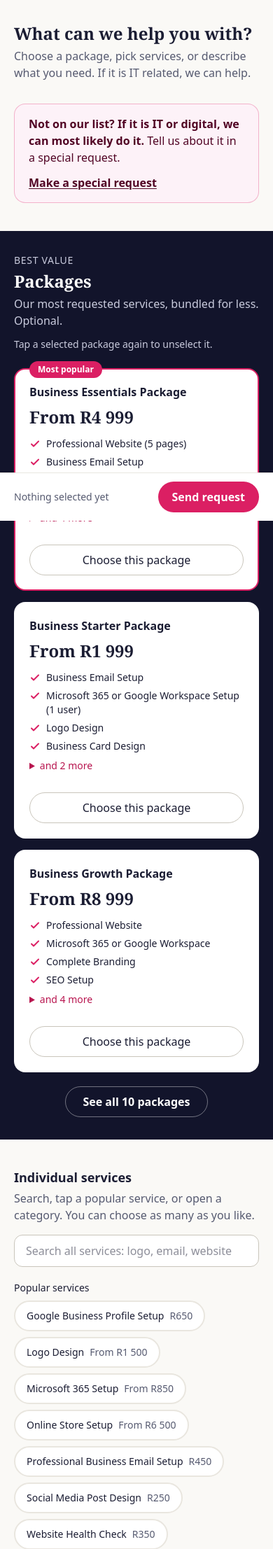
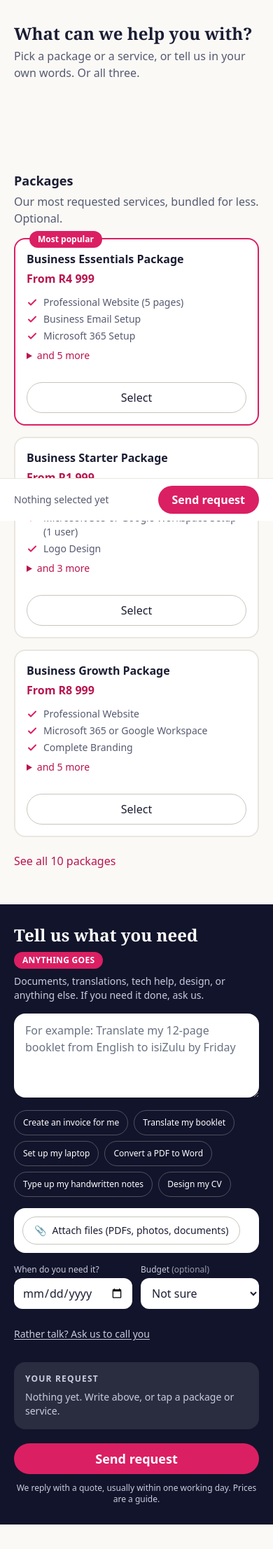
Before and after one commit to daisymangue/daisy-digital-portal, a Laravel app: page /requests/new in a window 390 px wide. Shown: the part 100-2313 px from the top of the page at 70% size. Run offline with Laravel 12, Linux system fonts and the light colour scheme; a user stored in the database is signed in; data comes from the database, SQL or seed files in the repository; tables that the repository leaves empty hold one stand-in row (values such as "Sample post"); style sheets or scripts are compiled from the project's sources.

Commit message:
Request page: packages and services beside a bold "Tell us what you need" box
Everyday gig ideas (invoice, translation, laptop setup, PDF to Word), files,
deadline and budget in the box, a call-back option, and a live summary with
the send button. Phones: packages, then the box, then services.

Co-Authored-By: Claude Opus 5.5 <noreply@anthropic.com>
Claude-Session: https://claude.ai/code/session_01YUZZ91hefM4vqCurDnavDr

```diff
--- a/app/Support/RequestBuilder.php
+++ b/app/Support/RequestBuilder.php
@@ -21,6 +21,8 @@ class RequestBuilder
     public const FILE_TYPES = 'jpg,jpeg,png,gif,webp,pdf,doc,docx,xls,xlsx,ppt,pptx,txt,csv,zip';
 
     /** Validation rules shared by the client form and the admin form. */
+    public const CALLBACK_TIMES = ['Any time', 'Morning', 'Afternoon', 'After 5pm'];
+
     public static function rules(): array
     {
         return [
@@ -33,6 +35,8 @@ class RequestBuilder
             'special_details' => ['nullable', 'string', 'max:5000'],
             'budget_range' => ['nullable', Rule::in(ServiceRequest::BUDGETS)],
             'needed_by' => ['nullable', 'date', 'after_or_equal:today'],
+            'callback_phone' => ['nullable', 'string', 'max:30', 'regex:/^[0-9+()\-\s]{9,30}$/'],
+            'callback_time' => ['nullable', Rule::in(self::CALLBACK_TIMES)],
             'files' => ['nullable', 'array', 'max:8'],
             'files.*' => ['file', 'max:10240', 'mimes:'.self::FILE_TYPES],
         ];
@@ -45,6 +49,7 @@ class RequestBuilder
             'files.max' => 'You can add up to 8 files in total.',
             'files.*.mimes' => 'That file type is not supported. Please upload images, PDFs, Office documents or a zip.',
             'needed_by.after_or_equal' => 'The "needed by" date cannot be in the past.',
+            'callback_phone.regex' => 'Enter a phone number we can call, for example 079 083 5197.',
         ];
     }
 
@@ -79,12 +84,19 @@ class RequestBuilder
         $description = trim($data['description'] ?? '');
         $special = trim($data['special_details'] ?? '');
 
+        // "Rather talk?" becomes the first line of their message, so the team sees it straight away.
+        $phone = trim($data['callback_phone'] ?? '');
+        if ($phone !== '') {
+            $line = 'Please call me back on '.$phone.' ('.($data['callback_time'] ?? 'Any time').').';
+            $special = trim($line."\n".$special);
+        }
+
         if ($special !== '' && mb_strlen($special) < 10) {
-            throw ValidationException::withMessages(['special_details' => 'Please describe the special request in a sentence or two.']);
+            throw ValidationException::withMessages(['special_details' => 'Please tell us a little more, a sentence or two is enough.']);
         }
         if ($services->isEmpty() && ! $package && $special === '' && mb_strlen($description) < 10) {
             throw ValidationException::withMessages([
-                'services' => 'Please choose a package or a service, or describe what you need as a special request.',
+                'services' => 'Tell us what you need in the box, or choose a package or a service.',
             ]);
         }
 
@@ -113,9 +125,8 @@ class RequestBuilder
         return DB::transaction(function () use ($client, $by, $services, $package, $description, $special, $data, $answers, $files, $source, $status) {
             $sr = new ServiceRequest(['description' => $description ?: null, 'package_id' => $package?->id, 'package_name' => $package?->name]);
             $sr->special_details = $special ?: null;
-            // Budget and deadline only mean something alongside a special request.
-            $sr->budget_range = $special !== '' ? ($data['budget_range'] ?? null) : null;
-            $sr->needed_by = $special !== '' ? ($data['needed_by'] ?? null) : null;
+            $sr->budget_range = $data['budget_range'] ?? null;
+            $sr->needed_by = $data['needed_by'] ?? null;
             $sr->client_id = $client->id;
             $sr->user_id = $by->id;
             $sr->source = $source;
--- a/resources/views/client/requests/create.blade.php
+++ b/resources/views/client/requests/create.blade.php
@@ -1,6 +1,6 @@
 <x-layouts.app title="Start a request">
     <h1 class="h-page">What can we help you with?</h1>
-    <p class="text-muted mt-1">Choose a package, pick services, or describe what you need. If it is IT related, we can help.</p>
+    <p class="text-muted mt-1">Pick a package or a service, or tell us in your own words. Or all three.</p>
 
     <form method="POST" action="{{ route('requests.store') }}" enctype="multipart/form-data" class="mt-8">
         @csrf
--- a/resources/views/partials/request-form.blade.php
+++ b/resources/views/partials/request-form.blade.php
@@ -12,7 +12,7 @@
     $popular = $popular ?? collect();
     $selectedPkgIndex = $packages->search(fn ($p) => (string) $p->id === (string) old('package_id'));
 @endphp
-<div class="space-y-10"
+<div class="flex flex-col gap-10 lg:grid lg:grid-cols-5 lg:items-start lg:gap-8"
      x-data="{
          open: null,
          picked: @js(array_map('strval', old('services', []))),
@@ -31,31 +31,27 @@
          },
          toggle(id) { this.picked = this.picked.includes(id) ? this.picked.filter(x => x !== id) : [...this.picked, id] },
          get hasSpecial() { return this.special.trim().length > 0 },
+         callback: @js((bool) old('callback_phone')),
+         focusMessage() { $nextTick(() => { document.getElementById('special').scrollIntoView({ behavior: 'smooth', block: 'start' }); document.getElementById('special_details').focus() }) },
      }">
-    @unless ($admin)
-        <a href="#special" class="border-brand/30 flex flex-wrap items-center justify-between gap-3 rounded-2xl border bg-pink-50 px-5 py-4 text-pink-950 hover:bg-pink-100">
-            <span><span class="font-semibold">Not on our list? If it is IT or digital, we can most likely do it.</span> Tell us about it in a special request.</span>
-            <span class="font-semibold underline underline-offset-2">Make a special request</span>
-        </a>
-    @endunless
 
+    {{-- Left on large screens. On phones "contents" lets these sit around the request box, in order. --}}
+    <div class="contents lg:col-span-3 lg:block lg:space-y-10">
     @if ($packages->isNotEmpty())
-        <section aria-labelledby="pkg-heading" class="bg-navy -mx-5 px-5 py-8 text-white sm:mx-0 sm:rounded-3xl sm:px-8">
+        <section aria-labelledby="pkg-heading" class="order-1">
             <div class="flex flex-wrap items-end justify-between gap-3">
                 <div>
-                    <p class="text-navy-soft text-sm font-medium tracking-wider">BEST VALUE</p>
-                    <h2 id="pkg-heading" class="font-display mt-1 text-2xl font-bold">Packages</h2>
-                    <p class="text-navy-soft mt-1">Our most requested services, bundled for less. Optional.</p>
+                    <h2 id="pkg-heading" class="h-section">Packages</h2>
+                    <p class="text-muted mt-1">Our most requested services, bundled for less. Optional.</p>
                 </div>
-                <p class="text-navy-soft text-sm">Tap a selected package again to unselect it.</p>
             </div>
-            <div class="mt-6 grid gap-4 sm:grid-cols-2 xl:grid-cols-3">
+            <div class="mt-4 grid gap-4 sm:grid-cols-3">
                 @foreach ($packages as $package)
                     @php
                         $includes = $package->includes ?? [];
                     @endphp
-                    <label @if ($loop->index >= 3) x-show="showAllPkgs" x-cloak @endif class="relative flex cursor-pointer flex-col rounded-2xl border-2 bg-white p-5 text-ink transition-colors"
-                           :class="pkg === '{{ $package->id }}' ? 'border-brand ring-brand ring-2' : '{{ $package->is_featured ? 'border-brand' : 'border-transparent' }}'">
+                    <label @if ($loop->index >= 3) x-show="showAllPkgs" x-cloak @endif class="relative flex cursor-pointer flex-col rounded-2xl border-2 bg-white p-4 text-ink transition-colors"
+                           :class="pkg === '{{ $package->id }}' ? 'border-brand ring-brand ring-2' : '{{ $package->is_featured ? 'border-brand' : 'border-line hover:border-line-strong' }}'">
                         <input type="radio" name="package_id" value="{{ $package->id }}" x-model="pkg" class="sr-only"
                                @click="if (pkg === '{{ $package->id }}') { $event.preventDefault(); $nextTick(() => pkg = '') }">
                         @if ($package->is_featured)
@@ -65,18 +61,18 @@
                             <span class="font-semibold">{{ $package->name }}</span>
                             <span x-show="pkg === '{{ $package->id }}'" x-cloak class="bg-brand rounded-full px-2.5 py-0.5 text-xs font-semibold text-white">Selected</span>
                         </span>
-                        <span class="font-display mt-2 text-2xl font-bold">{{ $package->priceLabel() }}</span>
+                        <span class="text-brand-dark mt-1 font-semibold">{{ $package->priceLabel() }}</span>
                         @if ($includes)
-                            <ul class="mt-3 space-y-1.5 text-sm">
-                                @foreach (array_slice($includes, 0, 4) as $line)
+                            <ul class="text-muted mt-3 space-y-1 text-sm">
+                                @foreach (array_slice($includes, 0, 3) as $line)
                                     <li class="flex gap-2"><svg class="text-brand mt-0.5 size-4 shrink-0" viewBox="0 0 16 16" fill="none" aria-hidden="true"><path d="M3 8.5l3 3 7-7" stroke="currentColor" stroke-width="2" stroke-linecap="round" stroke-linejoin="round"/></svg>{{ $line }}</li>
                                 @endforeach
                             </ul>
-                            @if (count($includes) > 4)
+                            @if (count($includes) > 3)
                                 <details class="mt-2 text-sm" @click.stop>
-                                    <summary class="text-brand-dark min-h-8 cursor-pointer font-medium">and {{ count($includes) - 4 }} more</summary>
+                                    <summary class="text-brand-dark min-h-8 cursor-pointer font-medium">and {{ count($includes) - 3 }} more</summary>
                                     <ul class="mt-1.5 space-y-1.5">
-                                        @foreach (array_slice($includes, 4) as $line)
+                                        @foreach (array_slice($includes, 3) as $line)
                                             <li class="flex gap-2"><svg class="text-brand mt-0.5 size-4 shrink-0" viewBox="0 0 16 16" fill="none" aria-hidden="true"><path d="M3 8.5l3 3 7-7" stroke="currentColor" stroke-width="2" stroke-linecap="round" stroke-linejoin="round"/></svg>{{ $line }}</li>
                                         @endforeach
                                     </ul>
@@ -84,21 +80,21 @@
                             @endif
                         @endif
                         <span class="mt-auto pt-4">
-                            <span class="btn w-full" :class="pkg === '{{ $package->id }}' ? 'btn-primary' : 'btn-light'" x-text="pkg === '{{ $package->id }}' ? 'Selected' : 'Choose this package'">Choose this package</span>
+                            <span class="btn w-full" :class="pkg === '{{ $package->id }}' ? 'btn-primary' : 'btn-light'" x-text="pkg === '{{ $package->id }}' ? 'Selected' : 'Select'">Select</span>
                         </span>
                     </label>
                 @endforeach
             </div>
             @if ($packages->count() > 3)
-                <div class="mt-5 text-center">
-                    <button type="button" class="btn min-h-11 border border-white/40 px-6 text-white hover:bg-white/10" @click="showAllPkgs = !showAllPkgs"
+                <div class="mt-3">
+                    <button type="button" class="link min-h-11 cursor-pointer" @click="showAllPkgs = !showAllPkgs"
                             x-text="showAllPkgs ? 'Show fewer packages' : 'See all {{ $packages->count() }} packages'">See all {{ $packages->count() }} packages</button>
                 </div>
             @endif
         </section>
     @endif
 
-    <section aria-labelledby="svc-heading">
+    <section aria-labelledby="svc-heading" class="order-3">
         <h2 id="svc-heading" class="h-section">Individual services</h2>
         <p class="text-muted mt-1">Search, tap a popular service, or open a category. You can choose as many as you like.</p>
 
@@ -121,8 +117,8 @@
             </ul>
             <div x-show="!results.length" class="px-4 py-5">
                 <p class="font-medium">No service matches "<span x-text="find.trim()"></span>".</p>
-                <p class="text-muted mt-1">If it is IT related, we can most likely still help. Describe it as a special request.</p>
-                <button type="button" class="btn btn-primary mt-3" @click="special = special || find.trim() + ': '; find = ''; $nextTick(() => { document.getElementById('special').scrollIntoView({ behavior: 'smooth' }); document.getElementById('special_details').focus() })">Make a special request</button>
+                <p class="text-muted mt-1">Not on our list does not mean we cannot do it. Tell us in your own words.</p>
+                <button type="button" class="btn btn-primary mt-3" @click="special = special || find.trim() + ': '; find = ''; focusMessage()">Tell us what you need</button>
             </div>
         </div>
 
@@ -189,7 +185,7 @@
 
     @foreach ($categories as $category)
         @if ($category->questions->isNotEmpty())
-            <section x-show="count({{ $category->id }}) > 0" x-cloak class="card space-y-5">
+            <section x-show="count({{ $category->id }}) > 0" x-cloak class="card order-4 space-y-5">
                 <div>
                     <p class="text-muted text-sm">A few quick questions{{ $admin ? ', fill in what you know' : '' }}</p>
                     <h2 class="h-section">{{ $category->name }}</h2>
@@ -227,77 +223,106 @@
         @endif
     @endforeach
 
-    <section id="special" class="scroll-mt-6 rounded-2xl border-2 border-dashed border-pink-300 bg-white p-5 sm:p-6"
->
-        <div class="flex flex-wrap items-start justify-between gap-3">
-            <div>
-                <h2 class="h-section">Special request</h2>
-                <p class="text-muted mt-1">{{ $admin ? 'For work that is not in the packages or service list.' : 'Our lists cover the most common jobs, not everything we do. If it is IT related, from websites and apps to computers, networks, security and automation, describe it here and we will work out the best way to do it.' }}</p>
-            </div>
-            <span class="pill bg-pink-100 text-pink-900">Custom work</span>
     </div>
 
+    {{-- The request box: beside the menu on large screens and always in view, after packages on phones. --}}
+    <aside class="order-2 lg:col-span-2 lg:self-stretch">
+        <section id="special" class="bg-navy -mx-5 scroll-mt-6 px-5 py-7 text-white sm:mx-0 sm:rounded-3xl sm:px-6 lg:sticky lg:top-6 lg:max-h-[calc(100vh-3rem)] lg:overflow-y-auto">
+            <div class="flex flex-wrap items-center gap-2">
+                <h2 class="font-display text-2xl font-bold">{{ $admin ? 'In their own words' : 'Tell us what you need' }}</h2>
                 @unless ($admin)
-            <div class="mt-4 flex flex-wrap gap-2" aria-label="Examples">
-                @foreach (['A booking system for my salon', 'Move my old website to a new host', 'Automate my invoices and follow-ups', 'A custom app for my staff'] as $example)
-                    <button type="button" class="border-line-strong min-h-9 cursor-pointer rounded-full border px-3 text-sm hover:bg-pink-50"
-                            @click="special = special ? special : @js($example.'. '); $nextTick(() => $refs.special.focus())">{{ $example }}</button>
+                    <span class="bg-brand rounded-full px-3 py-1 text-xs font-semibold tracking-wide">ANYTHING GOES</span>
+                @endunless
+            </div>
+            <p class="text-navy-soft mt-2 text-sm">{{ $admin ? 'For anything not in the packages or service list, or extra detail.' : 'Documents, translations, tech help, design, or anything else. If you need it done, ask us.' }}</p>
+
+            <label for="special_details" class="sr-only">Describe what you need</label>
+            <textarea id="special_details" name="special_details" x-ref="special" x-model="special" rows="4" maxlength="5000"
+                      class="text-ink mt-4 w-full rounded-2xl border-0 bg-white px-4 py-3 placeholder:text-gray-500"
+                      placeholder="For example: Translate my 12-page booklet from English to isiZulu by Friday"></textarea>
+
+            @unless ($admin)
+                <div class="mt-3 flex flex-wrap gap-2" aria-label="Ideas">
+                    @foreach (['Create an invoice for me', 'Translate my booklet', 'Set up my laptop', 'Convert a PDF to Word', 'Type up my handwritten notes', 'Design my CV'] as $example)
+                        <button type="button" class="min-h-9 cursor-pointer rounded-full border border-white/25 px-3 text-xs text-white hover:bg-white/10"
+                                @click="special = special ? special : @js($example.': '); $nextTick(() => $refs.special.focus())">{{ $example }}</button>
                     @endforeach
                 </div>
             @endunless
 
-        <div class="mt-4">
-            <label for="special_details" class="label">What do you need?</label>
-            <textarea id="special_details" name="special_details" x-ref="special" x-model="special" rows="4" maxlength="5000" class="field"
-                      placeholder="What it should do, who will use it, and anything you have seen elsewhere that you like."></textarea>
+            <div class="mt-4 rounded-2xl bg-white p-3 text-ink">
+                <x-file-drop id="files" :compact="true" label="Attach files (PDFs, photos, documents)" />
             </div>
 
-        <div x-show="special.trim().length > 0" x-cloak class="mt-4 grid gap-4 sm:grid-cols-2">
+            <div class="mt-4 grid grid-cols-2 gap-3">
                 <div>
-                <label for="budget_range" class="label">Rough budget <span class="text-muted font-normal">(optional)</span></label>
-                <select id="budget_range" name="budget_range" class="field">
-                    @foreach (\App\Models\ServiceRequest::BUDGETS as $budget)
+                    <label for="needed_by" class="text-navy-soft mb-1 block text-xs">When do you need it?</label>
+                    <input id="needed_by" name="needed_by" type="date" min="{{ today()->toDateString() }}" value="{{ old('needed_by') }}" class="text-ink min-h-11 w-full rounded-xl border-0 bg-white px-3">
+                </div>
+                <div>
+                    <label for="budget_range" class="text-navy-soft mb-1 block text-xs">Budget <span class="opacity-75">(optional)</span></label>
+                    <select id="budget_range" name="budget_range" class="text-ink min-h-11 w-full rounded-xl border-0 bg-white px-3">
+                        <option value="">Not sure</option>
+                        @foreach (array_diff(\App\Models\ServiceRequest::BUDGETS, ['Not sure']) as $budget)
                             <option value="{{ $budget }}" @selected(old('budget_range') === $budget)>{{ $budget }}</option>
                         @endforeach
                     </select>
-                <p class="text-muted mt-1.5 text-sm">Helps us suggest an option that fits. It is not a commitment.</p>
-            </div>
-            <div>
-                <label for="needed_by" class="label">Needed by <span class="text-muted font-normal">(optional)</span></label>
-                <input id="needed_by" name="needed_by" type="date" min="{{ today()->toDateString() }}" value="{{ old('needed_by') }}" class="field">
                 </div>
             </div>
 
-        <div x-show="special.trim().length > 0" x-cloak class="mt-4">
-            <x-file-drop id="special-files" label="Show us an example" hint="A screenshot, photo, sketch or document helps us understand. Up to 8 files in total, 10 MB each." />
+            @if ($admin)
+                <div class="mt-4">
+                    <label for="description" class="text-navy-soft mb-1 block text-xs">Notes from the call, email or message <span class="opacity-75">(optional)</span></label>
+                    <textarea id="description" name="description" rows="3" maxlength="5000" class="text-ink w-full rounded-xl border-0 bg-white px-3 py-2">{{ old('description') }}</textarea>
                 </div>
-    </section>
-
-    <section class="card space-y-5">
-        <h2 class="h-section">{{ $admin ? 'What the client asked for' : 'Anything else we should know?' }}</h2>
+            @else
+                <div class="mt-4">
+                    <button type="button" class="text-navy-soft min-h-10 cursor-pointer text-sm underline underline-offset-2 hover:text-white" @click="callback = !callback" :aria-expanded="callback.toString()">Rather talk? Ask us to call you</button>
+                    <div x-show="callback" x-cloak class="mt-2 grid grid-cols-2 gap-3">
                         <div>
-            <label for="description" class="label">
-                {{ $admin ? 'Notes from the call, email or message' : 'Notes for our team' }}
-                <span class="text-muted font-normal">(optional)</span>
-            </label>
-            <textarea id="description" name="description" rows="5" maxlength="5000" class="field" placeholder="For example: we already have a logo, and we would like to launch before December.">{{ old('description') }}</textarea>
-            @unless ($admin)
-                <p class="text-muted mt-1.5 text-sm">Anything that helps us with what you picked above.</p>
-            @endunless
+                            <label for="callback_phone" class="text-navy-soft mb-1 block text-xs">Your number</label>
+                            <input id="callback_phone" name="callback_phone" type="tel" maxlength="30" value="{{ old('callback_phone', auth()->user()->phone ?? auth()->user()->client?->phone) }}" :disabled="!callback" class="text-ink min-h-11 w-full rounded-xl border-0 bg-white px-3">
                         </div>
-        <x-file-drop id="files" label="Logos, photos or documents" />
-    </section>
-
-    <div class="h-16" aria-hidden="true"></div>
-    <div class="border-line fixed inset-x-0 bottom-0 z-10 border-t bg-white px-5 py-3 lg:left-60">
-        <div class="mx-auto flex max-w-6xl flex-wrap items-center justify-between gap-3">
-            <p class="text-sm">
-                <span x-show="pkg" x-cloak><span class="font-semibold" x-text="pkgNames[pkg]"></span><span x-show="picked.length"> plus </span></span>
-                <span x-show="picked.length" x-cloak class="font-semibold" x-text="picked.length + (picked.length === 1 ? ' service' : ' services')"></span>
-                <span x-show="hasSpecial" x-cloak><span x-show="pkg || picked.length"> plus </span><span class="font-semibold">a special request</span></span>
-                <span x-show="!pkg && !picked.length && !hasSpecial" class="text-muted">Nothing selected yet</span>
-            </p>
-            <button type="submit" class="btn btn-primary">{{ $admin ? 'Save request' : 'Send request' }}</button>
+                        <div>
+                            <label for="callback_time" class="text-navy-soft mb-1 block text-xs">Best time</label>
+                            <select id="callback_time" name="callback_time" :disabled="!callback" class="text-ink min-h-11 w-full rounded-xl border-0 bg-white px-3">
+                                @foreach (\App\Support\RequestBuilder::CALLBACK_TIMES as $t)
+                                    <option @selected(old('callback_time') === $t)>{{ $t }}</option>
+                                @endforeach
+                            </select>
                         </div>
                     </div>
                 </div>
+            @endif
+
+            <div class="mt-5 rounded-2xl bg-white/10 p-4">
+                <p class="text-navy-soft text-xs font-semibold tracking-widest">{{ $admin ? 'THIS REQUEST' : 'YOUR REQUEST' }}</p>
+                <ul class="mt-2 space-y-1 text-sm">
+                    <li x-show="hasSpecial" x-cloak>✓ {{ $admin ? 'Their words' : 'Your message' }}</li>
+                    <li x-show="callback" x-cloak>✓ A call back</li>
+                    <li x-show="pkg" x-cloak>✓ <span x-text="pkgNames[pkg]"></span></li>
+                    <template x-for="id in picked" :key="id">
+                        <li>✓ <span x-text="(all.find(s => s.id === id) || {}).name"></span> <span class="text-navy-soft" x-text="'· ' + ((all.find(s => s.id === id) || {}).price || '')"></span></li>
+                    </template>
+                    <li x-show="!pkg && !picked.length && !hasSpecial && !callback" class="text-navy-soft">Nothing yet. Write above, or tap a package or service.</li>
+                </ul>
+            </div>
+
+            <button type="submit" class="btn btn-primary mt-5 w-full text-lg">{{ $admin ? 'Save request' : 'Send request' }}</button>
+            @unless ($admin)
+                <p class="text-navy-soft mt-3 text-center text-xs">We reply with a quote, usually within one working day. Prices are a guide.</p>
+            @endunless
+        </section>
+    </aside>
+
+    {{-- Phones: the send button stays in reach while scrolling the services. --}}
+    <div class="h-14 lg:hidden" aria-hidden="true"></div>
+    <div class="border-line fixed inset-x-0 bottom-0 z-10 flex items-center justify-between gap-3 border-t bg-white px-5 py-2.5 lg:hidden">
+        <p class="min-w-0 truncate text-sm">
+            <span x-show="pkg || picked.length || hasSpecial || callback" x-cloak class="font-semibold"
+                  x-text="[hasSpecial ? 'Your message' : '', callback ? 'call back' : '', pkg ? '1 package' : '', picked.length ? picked.length + (picked.length === 1 ? ' service' : ' services') : ''].filter(Boolean).join(' + ')"></span>
+            <span x-show="!pkg && !picked.length && !hasSpecial && !callback" class="text-muted">Nothing selected yet</span>
+        </p>
+        <button type="submit" class="btn btn-primary min-h-10 shrink-0 px-5">{{ $admin ? 'Save' : 'Send request' }}</button>
+    </div>
+</div>
```
Also changed, not shown: tests/Feature/SpecialRequestTest.php (+20 -4 lines), 3 other files. Lines whose indentation alone changed are shown as unchanged.
